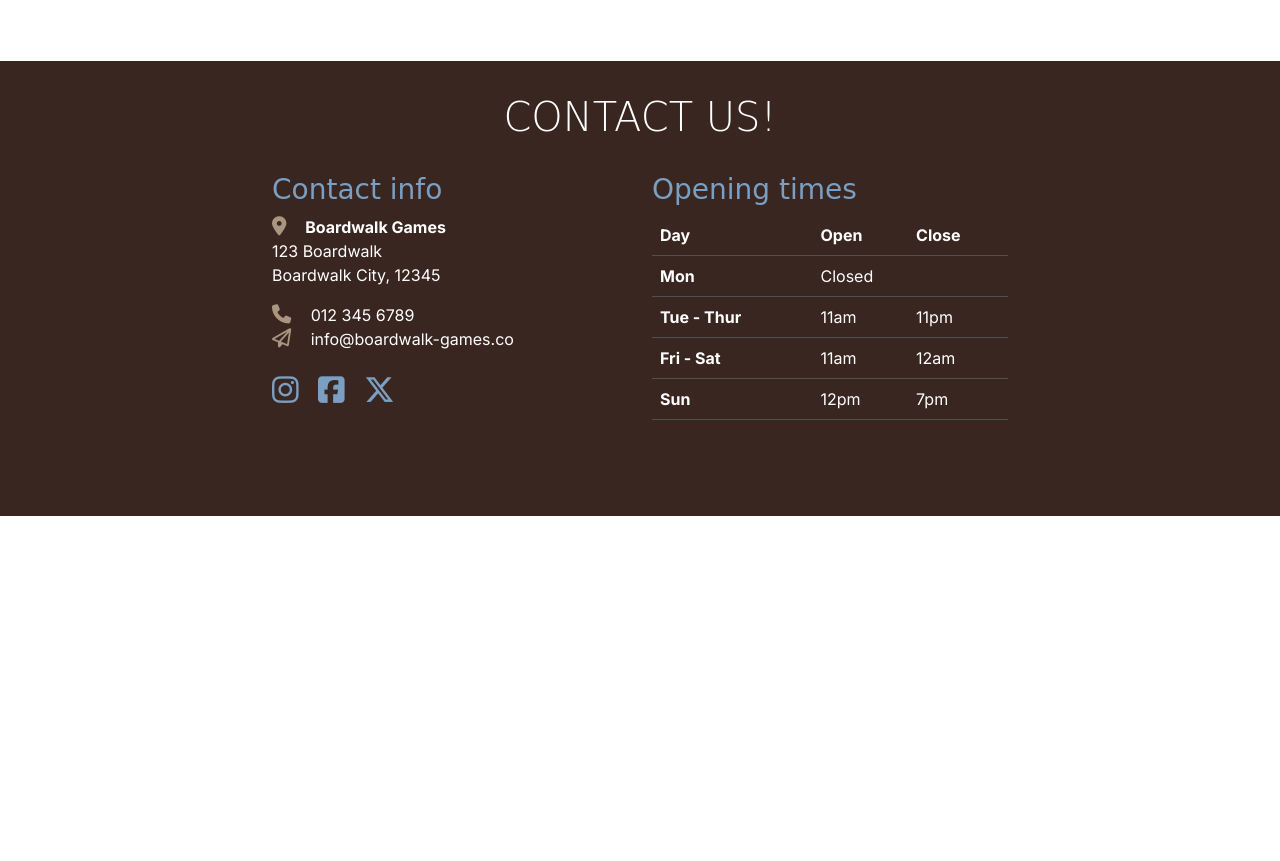
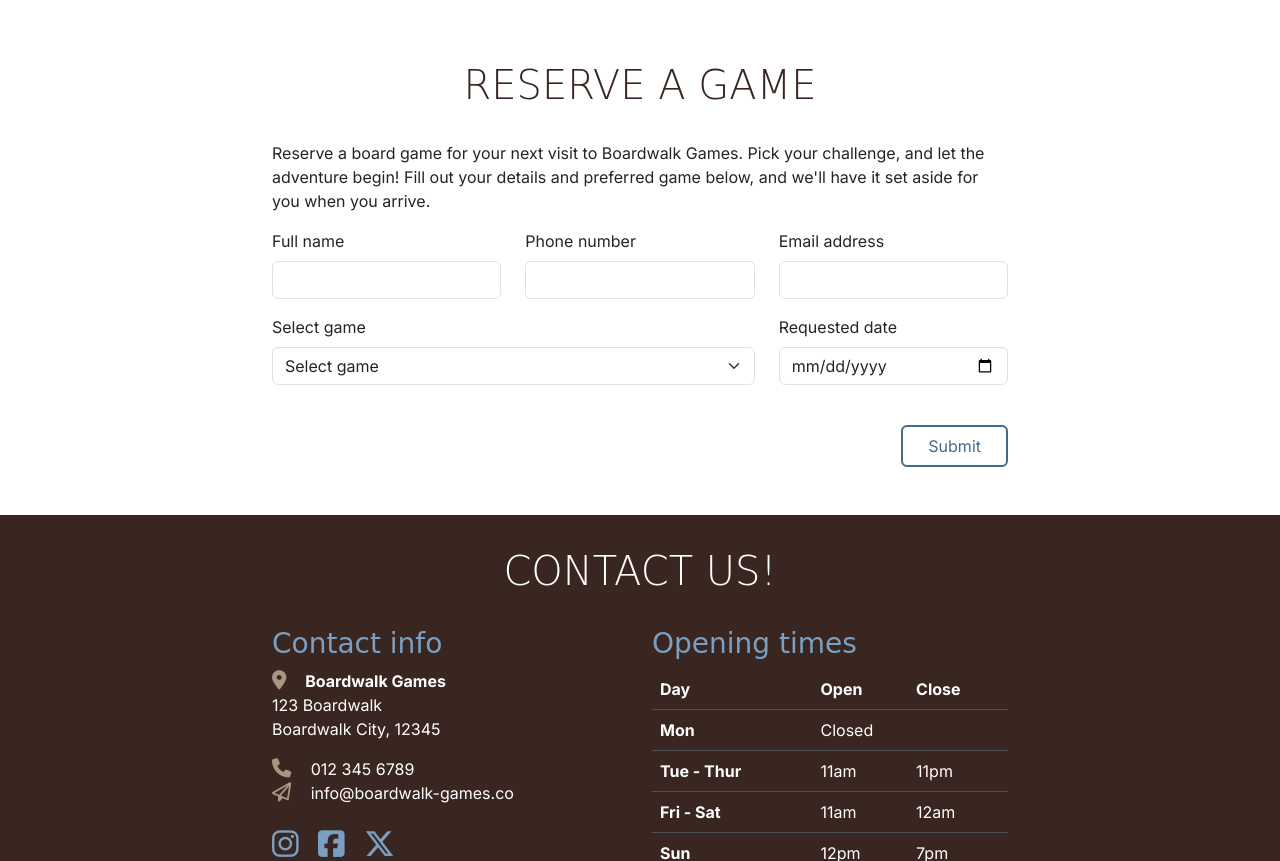
Before and after one commit to JDeakin25/Boardwalk-Games, a plain HTML site: page game-library.html in a window 1280 px wide. Shown: the part 1609-2470 px from the top of the page. Before the commit the page ends 2125 px from the top, so only its background shows below. Drawn offline with nearby package versions, Linux system fonts and the light colour scheme; a web font is replaced by a local one.

Commit message:
Add and style Game Booking section

```diff
--- a/assets/css/style.css
+++ b/assets/css/style.css
@@ -166,6 +166,7 @@ h2 {
         display: inline;
     }
 }
+
 /* Large devices (small laptops, 992px and up) */
 @media screen and (min-width: 992px) {
     /* Makes all service cards the same height for consistency */
--- a/game-library.html
+++ b/game-library.html
@@ -344,6 +344,62 @@
           </div>
         </div>
       </section>
+
+      <!-- Reserve a game section -->
+      <section id="reserve-game" class="container section mb-5">
+        <div class="row justify-content-center">
+          <div class="col-12 col-md-8">
+            <h2 class="display-6 text-center">Reserve A Game</h2>
+          </div>
+          <div class="col-12 col-md-8 ">
+            <p>
+              Reserve a board game for your next visit to Boardwalk Games. Pick your challenge, and let the adventure begin! Fill out
+              your details and preferred game below, and we'll have it set aside for you when you arrive.
+            </p>
+          </div>
+
+          <!-- Reserve game form -->
+          <div class="col-12 col-md-8">
+            <form action="success.html" method="GET">
+              <div class="row">
+                  <div class="col-12 col-xl-4 mb-3">
+                      <label for="name" class="form-label"> Full name</label>
+                      <input class="form-control" id="name" name="name" type="text" required>
+                  </div>
+                  <div class="col-12 col-xl-4 mb-3">
+                      <label for="phone" class="form-label">Phone number</label>
+                      <input class="form-control" id="phone" name="phone" type="number" required>
+                  </div>
+                  <div class="col-12 col-xl-4 mb-3">
+                      <label for="email" class="form-label">Email address</label>
+                      <input class="form-control" id="email" name="email" type="email" required>
+                  </div>
+                  <div class="col-12 col-xl-8 mb-3">
+                      <label for="game-type" class="form-label">Select game</label>
+                      <select id="game-type" class="form-select" name="game-type" required>
+                          <option value="" selected>Select game</option>
+                          <option value="galaxy-pioneers">Galaxy Pioneers</option>
+                          <option value="mystic-woods">Mystic Woods</option>
+                          <option value="captains-gambit">Captain's Gambit</option>
+                          <option value="critter-quest">Critter Quest</option>
+                          <option value="setters-of-catan">Setters of Catan</option>
+                          <option value="monopoly">Monopoly</option>
+                          <option value="exploding-kittens">Exploding Kittens</option>
+                          <option value="cluedo">Cluedo</option>
+                      </select>
+                  </div>
+                  <div class="col-12 col-xl-4 mb-4">
+                    <label for="date" class="form-label">Requested date</label>
+                    <input class="form-control" id="date" name="date" type="date" required>
+                  </div>
+                </div>
+                <div class="d-flex justify-content-end">
+                  <button type="submit" class="btn custom-button-outline mt-3">Submit</button>
+                </div>
+            </form>
+          </div>
+        </div>
+      </section>
     </main>
 
     <!-- Footer / contact section -->
```
Also changed, not shown: index.html (+3 -3 lines).
